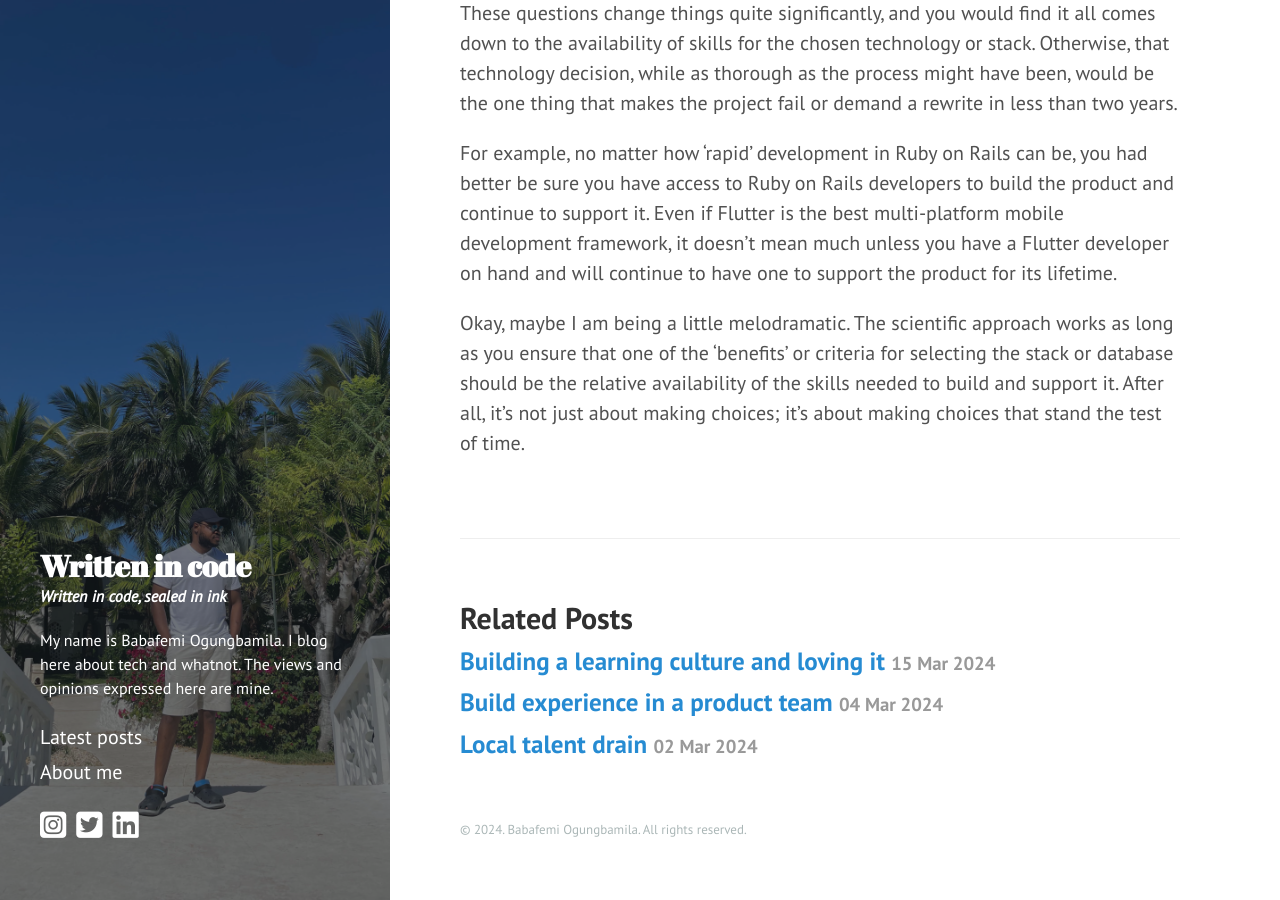
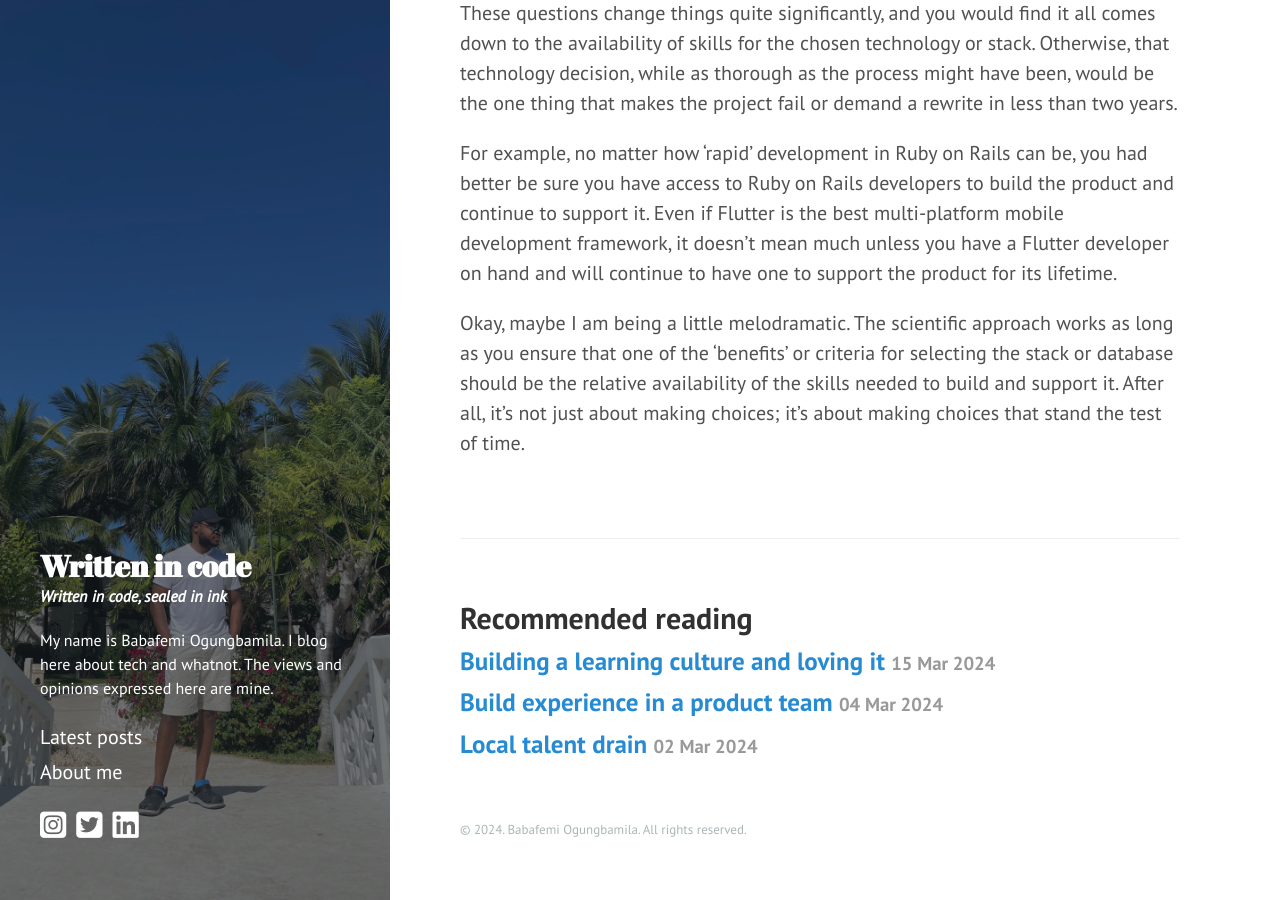
Before and after one commit to babafemio/babafemio.github.io, a Jekyll site: the page built from _posts/2024-03-02-technology-decisions-resource-decisions.md, in a window 1280 px wide and 900 px high, scrolled down 945 px. Built offline with Jekyll 4.4.1, drawn with Linux system fonts in a browser that asks for light colours; nearby versions of some CDN libraries.

Commit message:
new logo icons and reversing the post order

```diff
--- a/_config.yml
+++ b/_config.yml
@@ -23,6 +23,7 @@ author:
 pagination:
   enabled: true
   debug: false
+  sort_reverse: true
   collections: 'posts'
   per_page: 10
   permalink: '/page/:num/'
--- a/_includes/head.html
+++ b/_includes/head.html
@@ -23,8 +23,13 @@
   <link rel="stylesheet" href="http://fonts.googleapis.com/css?family=PT+Sans:400,400italic,700|Abril+Fatface">
 
   <!-- Icons -->
-  <link rel="apple-touch-icon-precomposed" sizes="144x144" href="{{ site.baseurl }}public/apple-touch-icon-144-precomposed.png">
-                                 <link rel="shortcut icon" href="{{ site.baseurl }}public/favicon.ico">
+  <link rel="apple-touch-icon-precomposed" sizes="180x180" href="{{ site.baseurl }}public/apple-touch-icon.png">
+  <link rel="shortcut icon" href="{{ site.baseurl }}public/favicon.ico">
+  <link rel="icon" sizes="16x16" type="image/png" href="{{ site.baseurl }}public/favicon-16x16.png">
+  <link rel="icon" sizes="32x32" type="image/png" href="{{ site.baseurl }}public/favicon-32x32.png">
+  <link rel="icon" sizes="192x192" type="image/png" href="{{ site.baseurl }}public/android-chrome-192x192.png">
+  <link rel="icon" sizes="512x512" type="image/png" href="{{ site.baseurl }}public/android-chrome-512x512.png">
+
 
   <!-- RSS -->
   <link rel="alternate" type="application/rss+xml" title="RSS" href="/atom.xml">
--- a/_layouts/post.html
+++ b/_layouts/post.html
@@ -13,7 +13,7 @@ layout: default
 </div>
 
 <div class="related">
-  <h2>Related Posts</h2>
+  <h2>Recommended reading</h2>
   <ul class="related-posts">
     {% for post in site.related_posts limit:3 %}
       <li>
```
Also changed, not shown: public/android-chrome-192x192.png (added), public/android-chrome-512x512.png (added), public/apple-touch-icon.png (added), public/favicon-16x16.png (added), public/favicon-32x32.png (added), public/favicon.ico.
